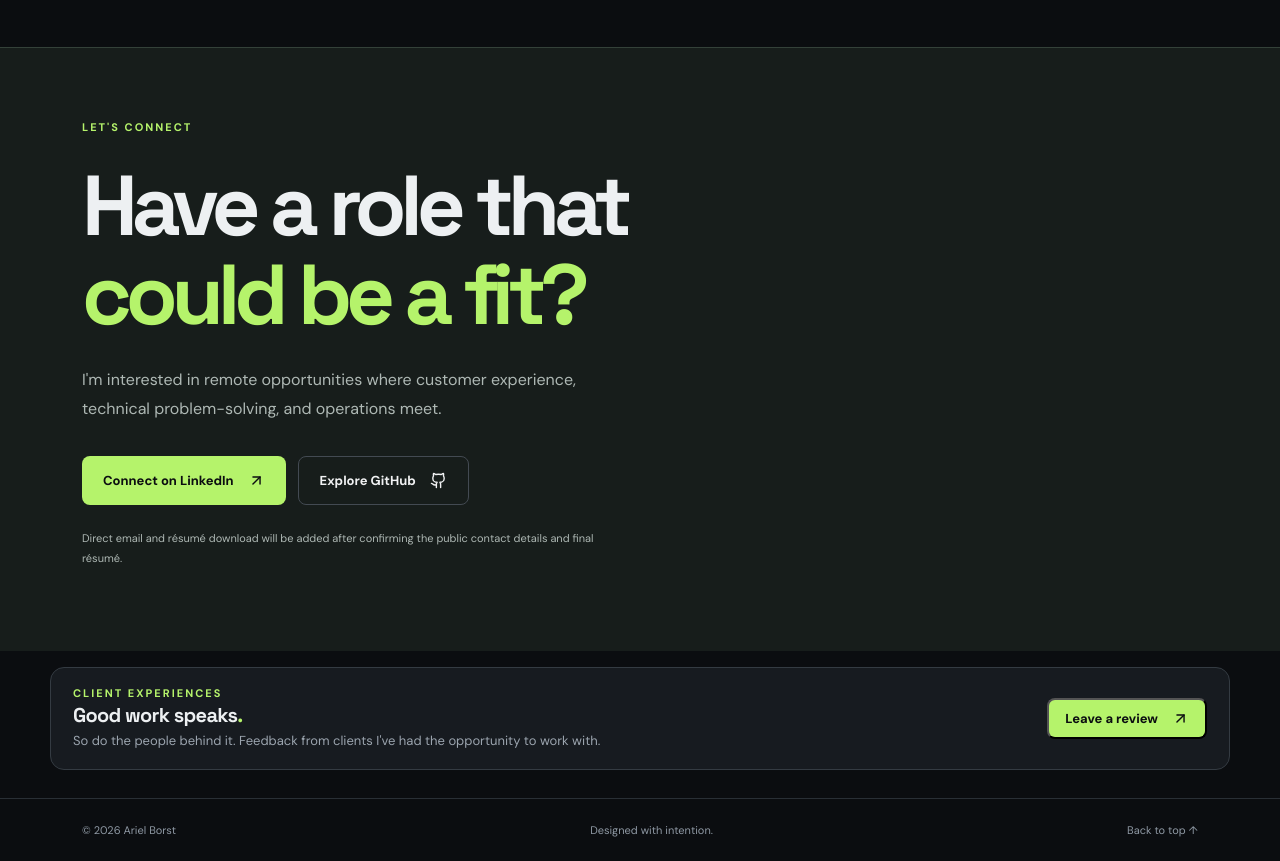
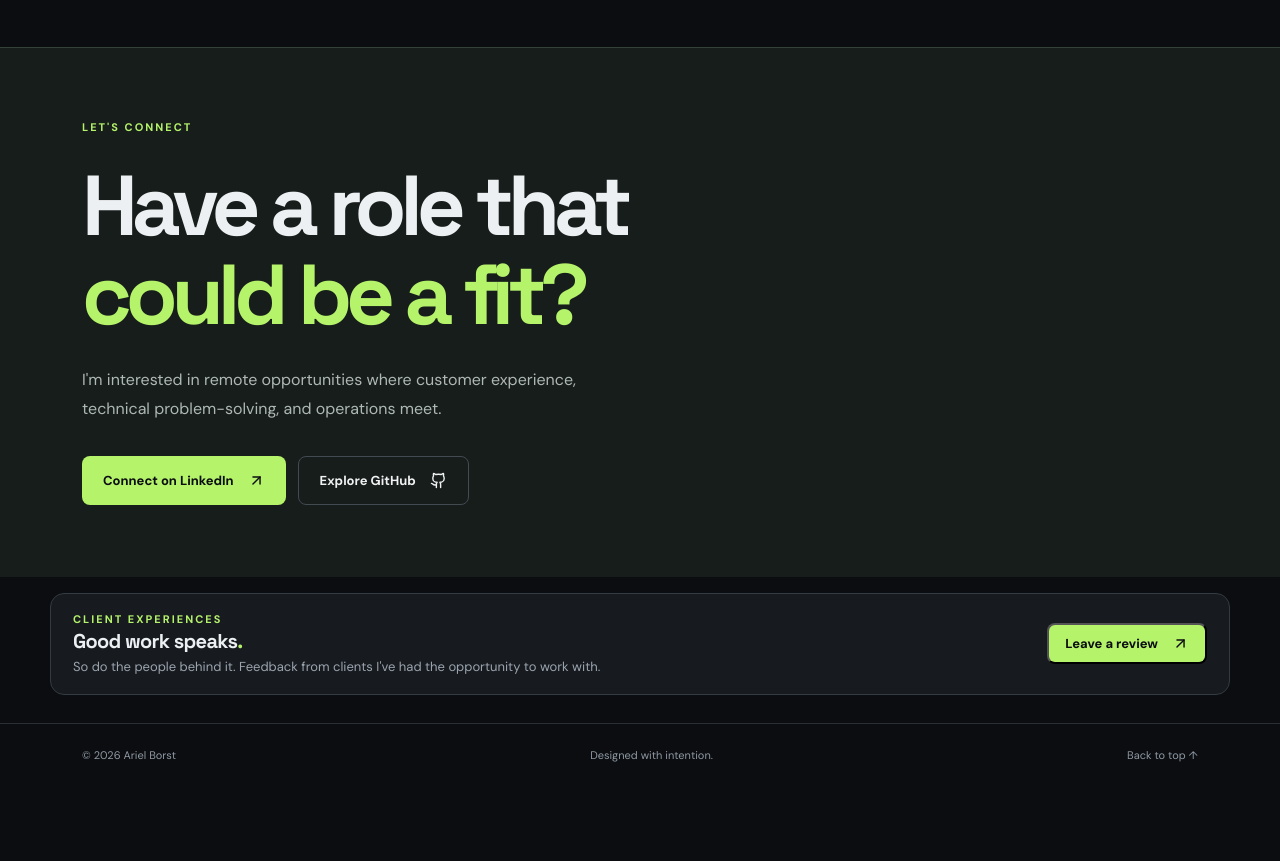
Before and after one commit to ariellouise/ariel-portfolio, a React (Vite) app: page / in a window 1280 px wide. Shown: the part 3520-4381 px from the top of the page. After the commit the page ends 4306 px from the top, so only its background shows below. Built offline with nearby package versions, Linux system fonts and the light colour scheme.

Commit message:
Remove unfinished contact placeholder and link GitHub profile

```diff
--- a/src/main.tsx
+++ b/src/main.tsx
@@ -25,7 +25,7 @@ function App(){
  <section className="section wrap" id="work"><div className="section-heading"><div><div className="eyebrow">SELECTED WORK / 2026</div><h2>Projects with purpose<span className="accent">.</span></h2><p>From real client work to independent software and interactive experiences.</p></div><span className="section-index">01 / WORK</span></div><div className="filters" aria-label="Filter projects">{filters.map(f=><button key={f.value} className={filter===f.value?'filter active':'filter'} aria-pressed={filter===f.value} onClick={()=>setFilter(f.value)}>{f.label}</button>)}</div><div className="project-grid">{visible.map(p=><button key={p.id} className="project-card" onClick={()=>setSelected(p)} aria-label={`View ${p.title} project details`}><ProjectVisual visual={p.visual}/><div className="project-content"><div className="project-eyebrow">{p.eyebrow}</div><div className="project-title-row"><h3>{p.title}</h3><ArrowUpRight size={20}/></div><p>{p.summary}</p><div className="tags">{p.tags.map(t=><span key={t}>{t}</span>)}</div></div></button>)}</div></section>
  <section className="section section-alt" id="about"><div className="wrap about-grid"><div><div className="eyebrow">THE PERSON BEHIND THE WORK</div><h2>Technology meets<br/><span className="accent">real-world experience.</span></h2></div><div className="about-copy"><p>My work sits at the intersection of people, operations, and technology. I bring extensive customer-facing experience to the process of designing websites, developing digital products, and making complex workflows easier to use.</p><p>I've worked across customer support, mentoring, program coordination, food operations, and AI evaluation. I care about solutions that are clear, useful, and grounded in how people actually work.</p><div className="skill-list"><span>Customer Experience</span><span>Web Development</span><span>Product Thinking</span><span>AI Evaluation</span><span>Training & Mentoring</span><span>Operations</span></div></div></div></section>
  <section className="section wrap" id="experience"><div className="section-heading"><div><div className="eyebrow">EXPERIENCE & STRENGTHS</div><h2>More than one skill set<span className="accent">.</span></h2></div><span className="section-index">02 / EXPERIENCE</span></div><div className="experience-grid"><article><span>01</span><h3>Customer experience</h3><p>18+ years supporting customers, resolving issues, and communicating clearly in high-pressure environments.</p></article><article><span>02</span><h3>Technical & digital</h3><p>Independent web design, application development, usability improvements, and practical technical troubleshooting.</p></article><article><span>03</span><h3>Operations & education</h3><p>Program coordination, mentoring, food-service operations, process improvement, and helping people learn new tools.</p></article></div></section>
- <section className="contact-section" id="contact"><div className="wrap"><div className="eyebrow">LET'S CONNECT</div><h2>Have a role that<br/><span>could be a fit?</span></h2><p>I'm interested in remote opportunities where customer experience, technical problem-solving, and operations meet.</p><div className="contact-actions"><a className="btn btn-primary" href="https://www.linkedin.com/in/ariellouise/" target="_blank" rel="noopener noreferrer">Connect on LinkedIn <ArrowUpRight size={17}/></a><a className="btn btn-outline" href="https://github.com/" target="_blank" rel="noopener noreferrer">Explore GitHub <Github size={17}/></a></div><p className="contact-note">Direct email and résumé download will be added after confirming the public contact details and final résumé.</p></div></section></main>
+ <section className="contact-section" id="contact"><div className="wrap"><div className="eyebrow">LET'S CONNECT</div><h2>Have a role that<br/><span>could be a fit?</span></h2><p>I'm interested in remote opportunities where customer experience, technical problem-solving, and operations meet.</p><div className="contact-actions"><a className="btn btn-primary" href="https://www.linkedin.com/in/ariellouise/" target="_blank" rel="noopener noreferrer">Connect on LinkedIn <ArrowUpRight size={17}/></a><a className="btn btn-outline" href="https://github.com/ariellouise" target="_blank" rel="noopener noreferrer">Explore GitHub <Github size={17}/></a></div></div></section></main>
   <Testimonials />
  <footer><div className="wrap footer-inner"><span>© {new Date().getFullYear()} Ariel Borst</span><span>Designed with intention.</span><a href="#home">Back to top ↑</a></div></footer>
  {selected&&<div className="modal-backdrop" onMouseDown={e=>{if(e.target===e.currentTarget)setSelected(null)}}><div className="modal" role="dialog" aria-modal="true" aria-labelledby="modal-title"><button className="modal-close" onClick={()=>setSelected(null)} aria-label="Close project details"><X size={20}/></button><div className="eyebrow">{selected.eyebrow}</div><h2 id="modal-title">{selected.title}</h2><span className="modal-status">{selected.status}</span><p>{selected.details}</p><div className="tags">{selected.tags.map(t=><span key={t}>{t}</span>)}</div>{selected.url&&<a className="btn btn-primary modal-link" href={selected.url} target="_blank" rel="noopener noreferrer">Visit project <ArrowUpRight size={16}/></a>}</div></div>}
```
